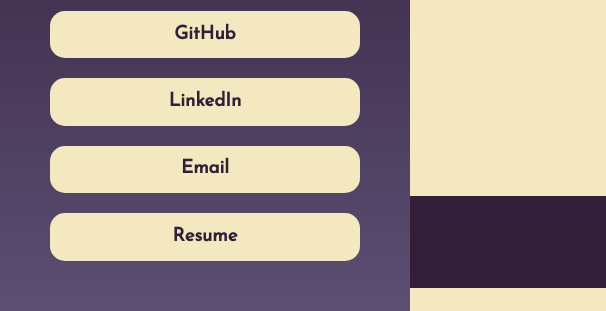
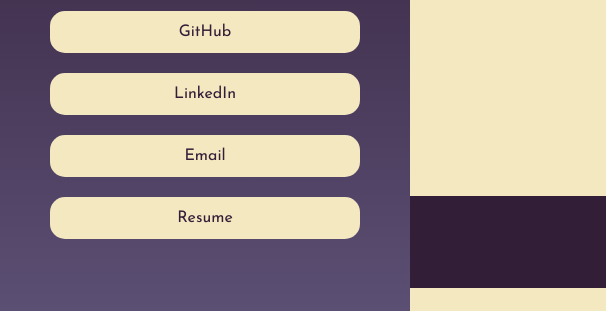
Before and after one commit to SGsouthard/sgsouthard.github.io, a website: page index.html in a window 1280 px wide. Shown: the part 238-549 px from the top of the page, 0-606 px from the left. Drawn offline with nearby package versions, Linux system fonts and the light colour scheme.

Commit message:
updated header links with p instead of h3

```diff
--- a/index.html
+++ b/index.html
@@ -23,10 +23,10 @@
             I try to use my skills both as an artist and a software engineer to try
             and work around solutions in unique ways. </p>
         <div class="links-collection">
-            <a class="single-link" href="https://github.com/SGsouthard"><h3>GitHub</h3></a>
-            <a class="single-link" href="https://www.linkedin.com/in/sydneygoodsouthard/"><h3>LinkedIn</h3></a>
-            <a class="single-link" href="mailto:sydneyaileensouthard@gmail.com"><h3>Email</h3></a>
-            <a class="single-link" href="./assets/SydneyGood-Southard Resume.pdf"><h3>Resume</h3></a>
+            <a class="single-link" href="https://github.com/SGsouthard"><p>GitHub</p></a>
+            <a class="single-link" href="https://www.linkedin.com/in/sydneygoodsouthard/"><p>LinkedIn</p></a>
+            <a class="single-link" href="mailto:sydneyaileensouthard@gmail.com"><p>Email</p></a>
+            <a class="single-link" href="./assets/SydneyGood-Southard Resume.pdf"><p>Resume</p></a>
         </div>
         <div class="about-me">
 
```
